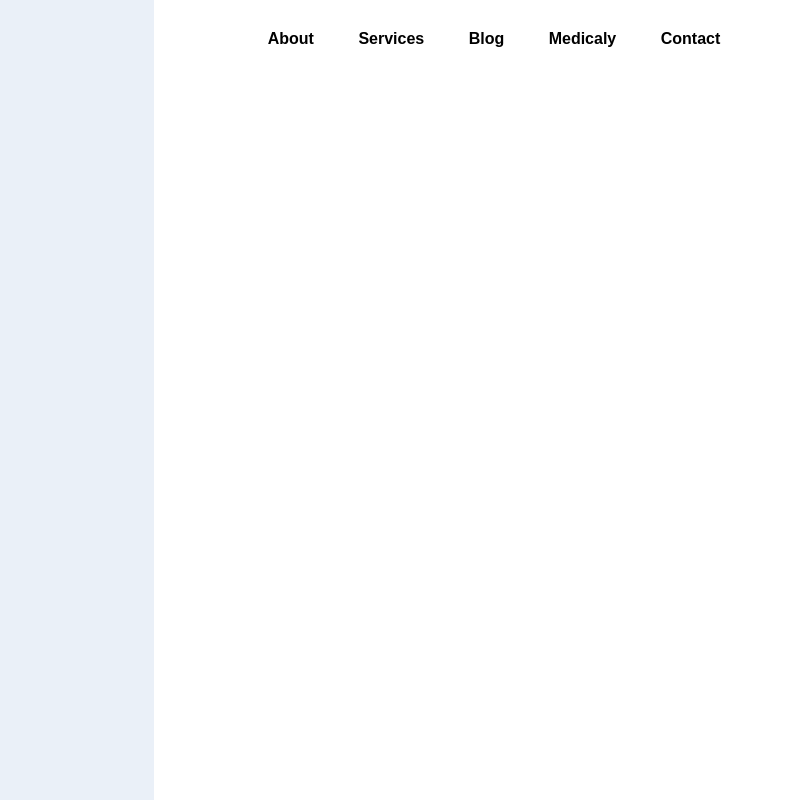
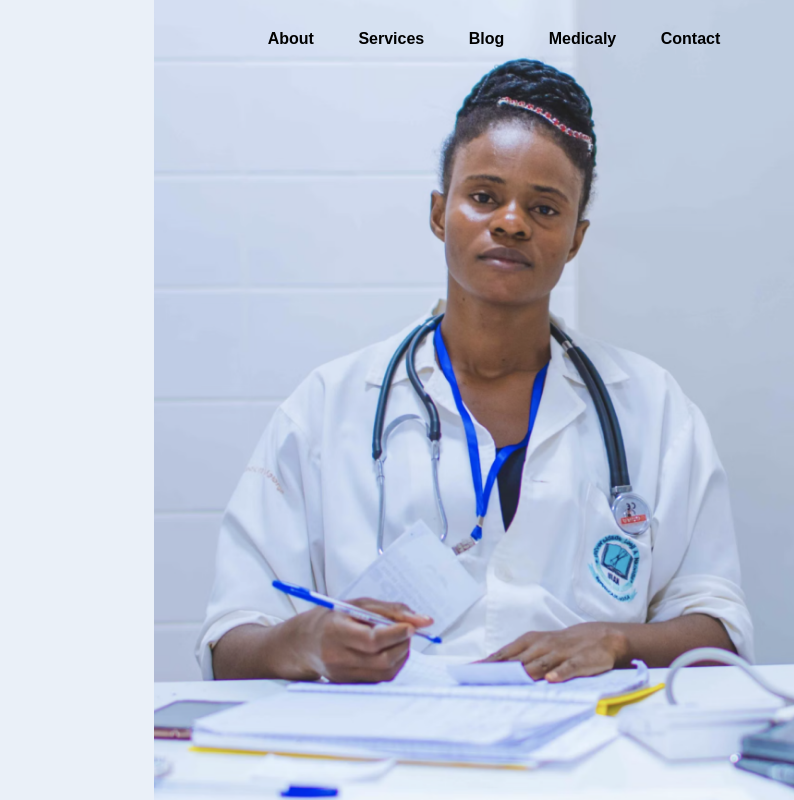
Before and after one commit to DevKorede/levine-health, a plain HTML site: page index.html in a window 1280 px wide. Shown: the top 800 px of the page, 486-1280 px from the left. Drawn offline with Linux system fonts and the light colour scheme; files whose address does not match are found by name; a web font is replaced by a local one.

Commit message:
Update index.css

```diff
--- a/index.css
+++ b/index.css
@@ -19,7 +19,7 @@ html{
 }
 .box-2{
     width: 50%;
-    background-image: url(./images/hero-image.png);
+    background-image: url(./hero-image.png);
     background-repeat: no-repeat;
     height: 100vh;
     background-size: cover;
```
